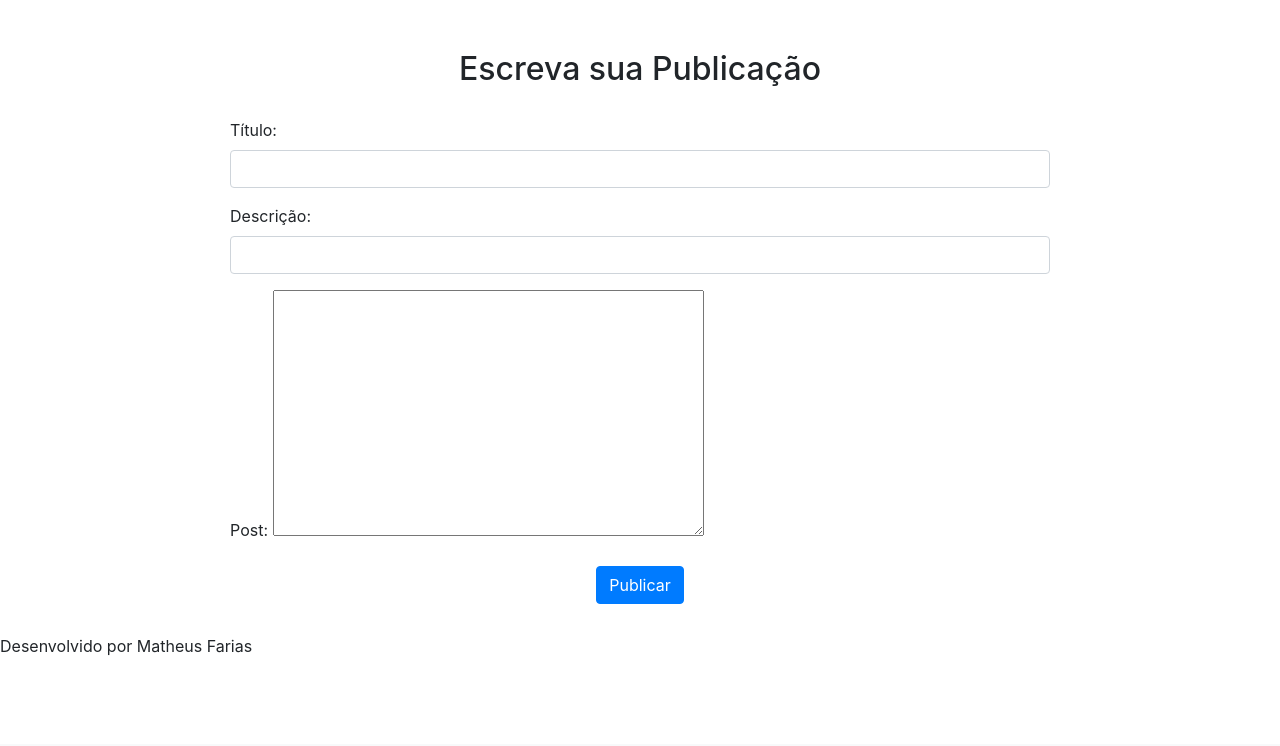
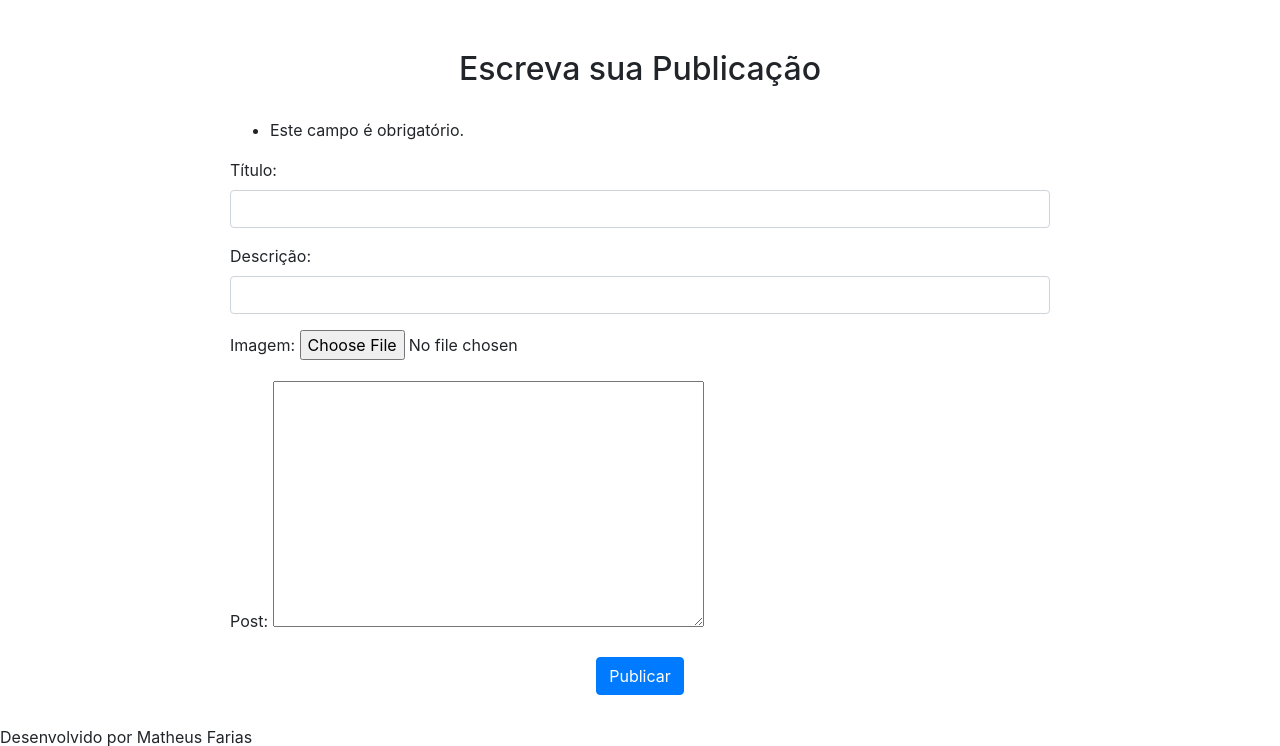
Before and after one commit to matheusfs99/PyBlog, a Django app: page /escrever_publicacao/ in a window 1280 px wide. Shown: the part 56-802 px from the top of the page. Before the commit the page ends 711 px from the top, so only its background shows below. Run offline with Django 3.2, Linux system fonts and the light colour scheme; a user stored in the database is signed in; some libraries are stand-ins or nearby versions.

Commit message:
Adicionado imagem principal no form de publicacao

```diff
--- a/pyblog/app_pyblog/admin.py
+++ b/pyblog/app_pyblog/admin.py
@@ -2,4 +2,5 @@
 from .models import Publicacao, Comentarios
 
 # Register your models here.
+admin.site.register(Publicacao)
 admin.site.register(Comentarios)
--- a/pyblog/app_pyblog/forms.py
+++ b/pyblog/app_pyblog/forms.py
@@ -4,7 +4,7 @@
 class editorForm(forms.ModelForm):
     class Meta:
         model = Publicacao
-        fields = ['titulo', 'descricao', 'post']
+        fields = ['titulo', 'descricao', 'imagem', 'post']
         widgets = {
             'titulo': forms.TextInput(attrs={'class': 'form-control'}),
             'descricao': forms.TextInput(attrs={'class': 'form-control'})
--- a/pyblog/app_pyblog/models.py
+++ b/pyblog/app_pyblog/models.py
@@ -8,7 +8,7 @@
     data_publicacao = models.DateTimeField(verbose_name='Data da Publicação', auto_now=True)
     titulo = models.CharField(max_length=100, verbose_name='Título')
     descricao = models.CharField(max_length=300, blank=True, null=True, verbose_name='Descrição')
-    imagem = models.ImageField(upload_to='imagem_publicacao/', blank=True, null=True)
+    imagem = models.ImageField(upload_to='img_post/', blank=True, null=True)
     post = RichTextField(blank=True, null=True)
 
     class Meta:
--- a/pyblog/app_pyblog/templates/escrever-publicacao.html
+++ b/pyblog/app_pyblog/templates/escrever-publicacao.html
@@ -3,7 +3,7 @@
 {% block content %}
 <div class="write_post" align="center">
     <h2>Escreva sua Publicação</h2>
-    <form method="POST">
+    <form method="POST" enctype="multipart/form-data">
         {% csrf_token %}
         <div align="left">
             {{ form.media }}
--- a/pyblog/app_pyblog/templates/index.html
+++ b/pyblog/app_pyblog/templates/index.html
@@ -27,8 +27,12 @@
                 <div class="card mb-3" style="max-width: 540px;">
                     <div class="row no-gutters">
                         <div class="col-md-4">
+                            {% if publicacao.imagem %}
+                            <img src="{{ publicacao.imagem.url }}" class="card-img" alt="{{ publicacao.imagem }}">
+                            {% else %}
                             {% load static %}
                             <img src="{% static 'img/tecnologias/python.png' %}" class="card-img" alt="...">
+                            {% endif %}
                         </div>
                         <div class="col-md-8">
                             <div class="card-body">
--- a/pyblog/app_pyblog/views.py
+++ b/pyblog/app_pyblog/views.py
@@ -96,7 +96,7 @@
 def escrever_publicacao(request):
     context = {}
     usuario = request.user
-    form = editorForm(request.POST or None)
+    form = editorForm(request.POST or None, request.FILES)
     context['usuario'] = usuario
     context['form'] = form
     if request.POST:
--- a/pyblog/pyblog/settings.py
+++ b/pyblog/pyblog/settings.py
@@ -124,3 +124,7 @@
 STATICFILES_DIRS = [
     os.path.join(BASE_DIR, 'static'),
 ]
+
+MEDIA_ROOT = os.path.join(BASE_DIR, 'media')
+
+MEDIA_URL = '/media/'
--- a/pyblog/pyblog/urls.py
+++ b/pyblog/pyblog/urls.py
@@ -16,6 +16,8 @@
 from django.contrib import admin
 from django.urls import path
 from app_pyblog import views
+from django.conf import settings
+from django.conf.urls.static import static
 
 urlpatterns = [
     path('admin/', admin.site.urls),
@@ -31,3 +33,6 @@
     path('editar_perfil/', views.editar_perfil),
     path('editar_perfil/submit', views.submit_editar_perfil),
 ]
+
+if settings.DEBUG:
+    urlpatterns += static(settings.MEDIA_URL, document_root=settings.MEDIA_ROOT)
```
Also changed, not shown: pyblog/db.sqlite3, pyblog/media/img_post/digital_innovation_one.jpg (added), 1 other file.
